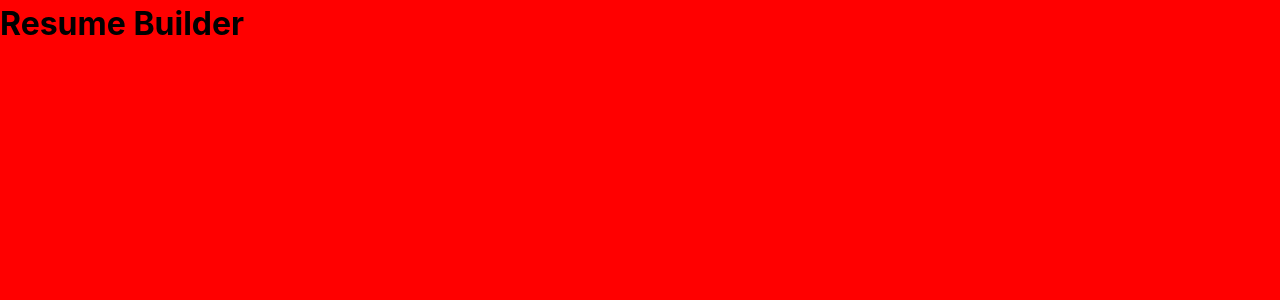
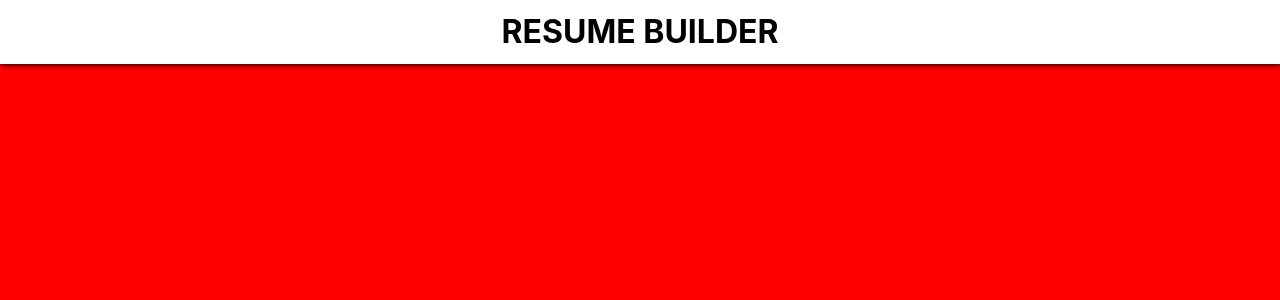
Before and after one commit to Jideotetic/resume-builder, a React (Vite) app: page / in a window 1280 px wide. Shown: the top 300 px of the page. Built offline with nearby package versions, Linux system fonts and the light colour scheme.

Commit message:
Added the header section

```diff
--- a/src/components/App.jsx
+++ b/src/components/App.jsx
@@ -1,11 +1,12 @@
 import Favicon from './Favicon';
+import Header from './Header';
 import '../styles/App.css';
 
 function App() {
   return (
     <>
       <Favicon />
-      <h1>Resume Builder</h1>
+      <Header />
     </>
   );
 }
--- /dev/null
+++ b/src/components/Header.jsx
@@ -0,0 +1,13 @@
+import '../styles/Header.css';
+
+export default function Header() {
+  return (
+    <>
+      <header>
+        <div className="header">
+          <h1>RESUME BUILDER</h1>
+        </div>
+      </header>
+    </>
+  );
+}
--- a/src/styles/App.css
+++ b/src/styles/App.css
@@ -1,3 +1,6 @@
 #root {
   height: 100vh;
+  display: flex;
+  flex-direction: column;
+  justify-content: space-between;
 }/*# sourceMappingURL=App.css.map */
--- a/src/styles/App.scss
+++ b/src/styles/App.scss
@@ -1,8 +1,6 @@
-@use 'variables';
-
 #root {
   height: 100vh;
-  // display: flex;
-  // flex-direction: column;
-  // justify-content: space-between;
+  display: flex;
+  flex-direction: column;
+  justify-content: space-between;
 }
--- /dev/null
+++ b/src/styles/Header.css
@@ -0,0 +1,16 @@
+header {
+  padding: 8px;
+  background-color: #fff;
+  color: #000;
+  text-align: center;
+  box-shadow: 1px 1px 5px #000;
+  margin-bottom: 16px;
+}
+header .header {
+  max-width: 1042px;
+  width: 100%;
+  margin: 0 auto;
+}
+header .header h1 {
+  font-size: 2rem;
+}/*# sourceMappingURL=Header.css.map */
--- /dev/null
+++ b/src/styles/Header.scss
@@ -0,0 +1,20 @@
+@use 'variables';
+
+header {
+  padding: 8px;
+  background-color: variables.$light-bg;
+  color: variables.$dark-color;
+  text-align: center;
+  box-shadow: 1px 1px 5px variables.$dark-color;
+  margin-bottom: 16px;
+
+  .header {
+    max-width: 1042px;
+    width: 100%;
+    margin: 0 auto;
+
+    h1 {
+      font-size: 2rem;
+    }
+  }
+}
```
Also changed, not shown: 2 other files (tests, documents, lock files or other folders).
